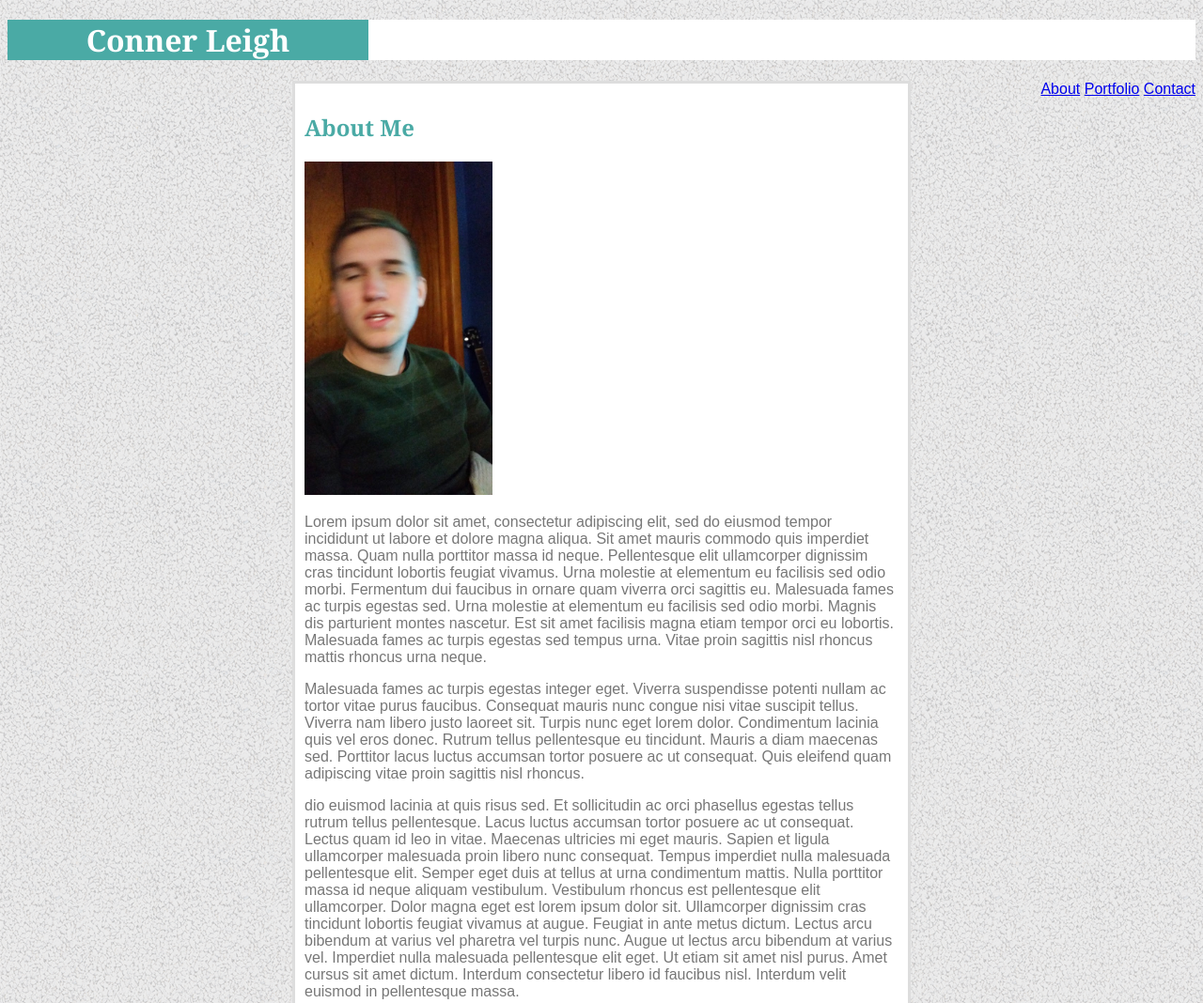
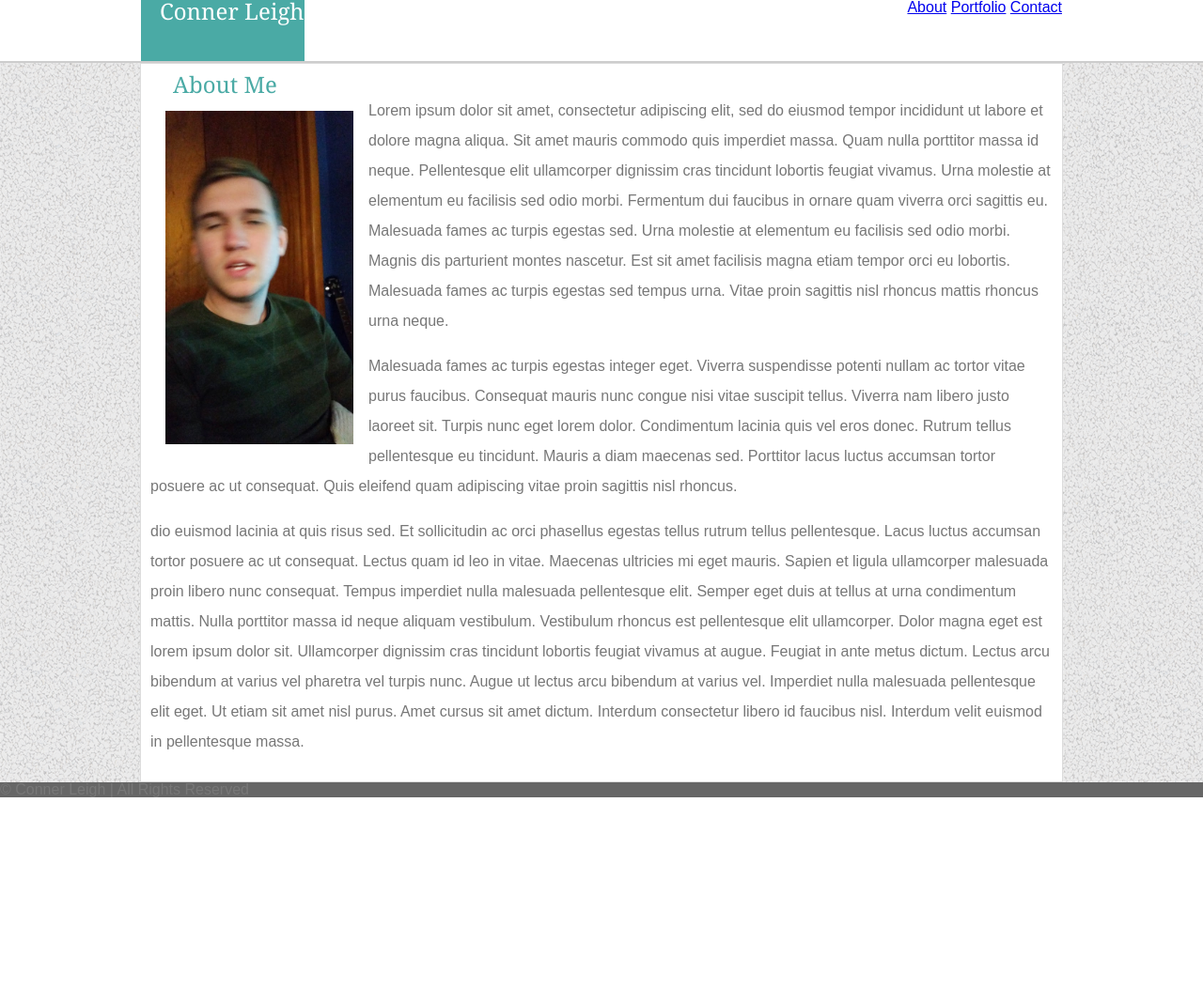
Before and after one commit to Cjay1019/basic-portfolio, a plain HTML site: page index.html in a window 1280 px wide. Shown: the top 1068 px of the page at 94% size. After the commit the page ends 849 px from the top, so only its background shows below. Drawn offline with Linux system fonts and the light colour scheme.

Commit message:
10-17 8:04

```diff
--- a/assets/css/style.css
+++ /dev/null
@@ -1,52 +0,0 @@
-h1, h2 {
-    font-family: Georgia, 'Times New Roman', Times, serif;
-}
-
-h1 {
-    color: white;
-    background-color: #4aaaa5;
-    width: 12em;
-    text-align: center;
-}
-
-nav, section, footer {
-    font-family: 'Arial', 'Helvetica Neue', Helvetica, sans-serif;
-}
-
-h2 {
-    color: #4aaaa5;
-}
-
-p, form, small {
-    color: #777777;
-}
-
-footer {
-    background-color: #666666;
-    text-align: center;
-}
-
-header {
-    background-color: white;
-}
-
-section {
-    width: 960px;
-    margin: auto;
-    width: 50%;
-    border: 3px solid #dddddd;
-    padding: 10px;
-    background-color: #ffffff
-}
-
-body {
-    background-image: url(../images/gravel.png);
-}
-
-img {
-    width: 200px;
-    height: auto;
-}
-nav {
-    float: right;
-}
--- /dev/null
+++ b/assets/css/styleDraft.css
@@ -0,0 +1,133 @@
+html, body, div, span, applet, object, iframe,
+h1, h2, h3, h4, h5, h6, p, blockquote, pre,
+a, abbr, acronym, address, big, cite, code,
+del, dfn, em, img, ins, kbd, q, s, samp,
+small, strike, strong, sub, sup, tt, var,
+b, u, i, center,
+dl, dt, dd, ol, ul, li,
+fieldset, form, label, legend,
+table, caption, tbody, tfoot, thead, tr, th, td,
+article, aside, canvas, details, embed,
+figure, figcaption, footer, header, hgroup,
+menu, nav, output, ruby, section, summary,
+time, mark, audio, video {
+	margin: 0;
+	padding: 0;
+	border: 0;
+	font-size: 100%;
+	font: inherit;
+	vertical-align: baseline;
+}
+/* HTML5 display-role reset for older browsers */
+article, aside, details, figcaption, figure,
+footer, header, hgroup, menu, nav, section {
+	display: block;
+}
+body {
+	line-height: 1;
+}
+ol, ul {
+	list-style: none;
+}
+blockquote, q {
+	quotes: none;
+}
+blockquote:before, blockquote:after,
+q:before, q:after {
+	content: '';
+	content: none;
+}
+table {
+	border-collapse: collapse;
+	border-spacing: 0;
+}
+/* End Reset============================================= */
+
+/* Fonts============================================================== */
+h1, h2 {
+    font-family: Georgia, 'Times New Roman', Times, serif;
+    font-size: 24px;
+}
+
+nav, section, footer {
+    font-family: 'Arial', 'Helvetica Neue', Helvetica, sans-serif;
+}
+/* /Fonts============================================================= */
+
+/* Colors============================================================= */
+h1 {
+    color: white;
+    background-color: #4aaaa5;
+}
+
+h2 {
+    color: #4aaaa5;
+    margin-left: 1em;
+}
+
+p, form, small {
+    color: #777777;
+}
+
+footer {
+    background-color: #666666;
+}
+
+header {
+    background-color: white;
+}
+
+section {
+    background-color: #ffffff
+}
+/* /Colors============================================================ */
+
+body {
+    background-image: url(../images/gravel.png);
+}
+
+h1, nav {
+    display: inline-block;
+}
+
+header {
+      border-bottom: 2px solid #cdcdcd;
+      height: 65px;
+}
+
+div {
+    align-content: center;
+    width: 960px;
+    margin: auto;
+    margin-top: 0;
+    margin-bottom: 0;
+    border-left: 20px solid #4aaaa5;
+}
+
+h1 {
+    height: 65px;
+}
+
+nav {
+    height: 65;
+    float: right;
+}
+
+section {
+    width: 960px;
+    margin: auto;
+    border: 1px solid #dddddd;
+    padding: 10px;
+}
+
+img {
+    width: 200px;
+    height: auto;
+    float: left;
+    margin: 1em;
+}
+
+p {
+    margin-bottom: 1em;
+    line-height: 2em;
+}
--- a/index.html
+++ b/index.html
@@ -6,19 +6,21 @@
     <meta name="viewport" content="width=device-width, initial-scale=1.0">
     <meta http-equiv="X-UA-Compatible" content="ie=edge">
     <title>About - Conner Leigh</title>
-    <link rel="stylesheet" type="text/css" href="assets/css/style.css">
+    <link rel="stylesheet" type="text/css" href="assets/css/styleDraft.css">
 </head>
 
 
 <body>
 
     <header>
-        <h1>Conner Leigh</h1>
-        <nav>
-            <a href="index.html">About</a>
-            <a href="portfolio.html">Portfolio</a>
-            <a href="contact.html">Contact</a>
-        </nav>
+        <div>
+            <h1>Conner Leigh</h1>
+            <nav>
+                <a href="index.html">About</a>
+                <a class="portBord" href="portfolio.html">Portfolio</a>
+                <a href="contact.html">Contact</a>
+            </nav>
+        </div>
     </header>
 
 
@@ -27,7 +29,7 @@
         <h2>
             About Me
         </h2>
-        <img src="assets\images\temp.jpg" alt="Me">
+        <img id="portait" src="assets\images\temp.jpg" alt="Me">
 
         <p>Lorem ipsum dolor sit amet, consectetur adipiscing elit, sed do eiusmod tempor incididunt ut labore et
             dolore magna aliqua. Sit amet mauris commodo quis imperdiet massa. Quam nulla porttitor massa id neque.
```
Also changed, not shown: contact.html (+9 -8 lines), portfolio.html (+9 -8 lines), 3 other files.
